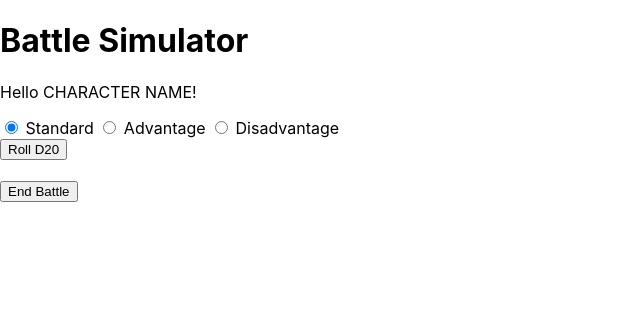
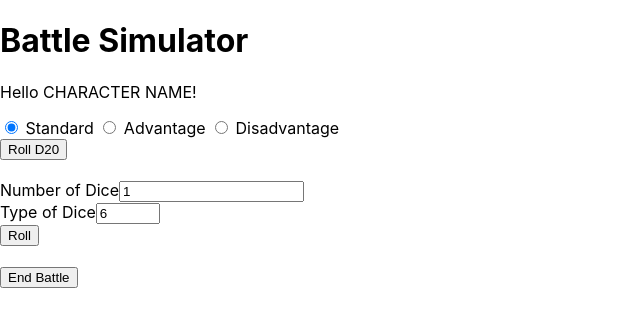
Before and after one commit to a-bland/5thGen, a React (Create React App) app: page /Battle in a window 1280 px wide. Shown: the top 326 px of the page, without its empty margins (0-640 px from the left). Built offline with nearby package versions, Linux system fonts and the light colour scheme; what aws-amplify, aws-amplify-react would draw is missing.

Commit message:
can now roll any number of any kind of dice

```diff
--- a/src/components/Battle.js
+++ b/src/components/Battle.js
@@ -15,7 +15,16 @@ function Battle() {
                 <input type="radio" id="disadvantage" name="rollType"></input>
                 <label for="disadvantage"> Disadvantage </label>
             </form>
-            <button onClick={rollDice}> Roll D20 </button>
+            <button onClick={rolld20}> Roll D20 </button>
+            <br /><br />
+            <label for="rollNumber">Number of Dice</label>
+            <input type="number" id="rollNumber" defaultValue="1" min="1"></input>
+            <br />
+            <label for="diceType">Type of Dice</label>
+            <input type="number" id="diceType" defaultValue="6" min="2" step="2" max="100"></input>
+            <br />
+            <button onClick={roll}>Roll</button>
+
             <br /><br />
             <a href="/">
                 <button> End Battle </button>
@@ -24,7 +33,7 @@ function Battle() {
 
     );
 }
-function rollDice() {
+function rolld20() {
     var resultOne = (Math.random() * 20) + 1;
     resultOne = resultOne - (resultOne % 1);
     if (document.getElementById('standard').checked) {
@@ -52,4 +61,15 @@ function rollDice() {
     }
 
 }
+function roll() {
+    var numDice = document.getElementById("rollNumber").value;
+    var diceType = document.getElementById("diceType").value;
+    var sum = 0;
+    for (var i = 0; i < numDice; i++) {
+        var die = Math.random() * diceType + 1;
+        die = die - (die % 1);
+        sum += die;
+    }
+    alert(sum);
+}
 export default Battle;
```
